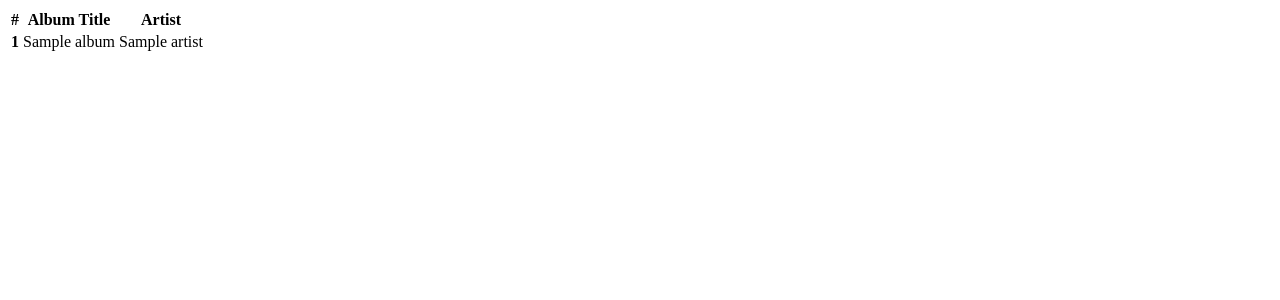
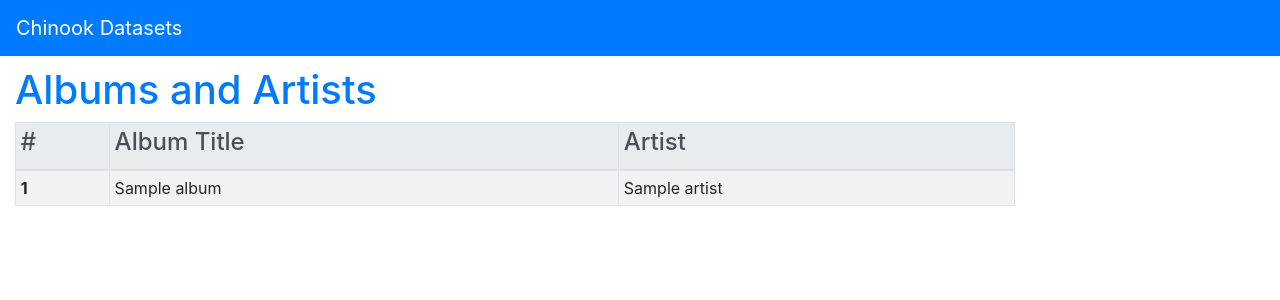
Before and after one commit to noulmon/chinook_dataset, a Django app: page / in a window 1280 px wide. Shown: the top 300 px of the page. Run offline with Django 3.2, Linux system fonts and the light colour scheme; tables that the repository leaves empty hold one stand-in row (values such as "Sample post"); some libraries are stand-ins or nearby versions.

Commit message:
added styling to the albums.html

```diff
--- a/albums/templates/datasets/albums.html
+++ b/albums/templates/datasets/albums.html
@@ -3,19 +3,35 @@
 <head>
     <meta charset="UTF-8">
     <title>Chinook Albums</title>
+    <style>
+        .center {
+            margin: auto;
+            width: 60%;
+            padding: 10px;
+        }
+    </style>
+    <link rel="stylesheet" href="https://stackpath.bootstrapcdn.com/bootstrap/4.5.2/css/bootstrap.min.css"
+          integrity="sha384-JcKb8q3iqJ61gNV9KGb8thSsNjpSL0n8PARn9HuZOnIxN0hoP+VmmDGMN5t9UJ0Z" crossorigin="anonymous">
 </head>
 <body>
-<table>
-    <thead>
+
+<nav class="navbar navbar-dark bg-primary">
+    <a class="navbar-brand" href="#">Chinook Datasets</a>
+</nav>
+
+<div class="container-fluid center">
+    <h1 style="text-align:left;color:#007bff;">Albums and Artists</h1>
+    <table class="table table-bordered table-striped table-sm" style="width:80%">
+        <thead class="thead-light">
         <tr>
-        <th>#</th>
-        <th>Album Title</th>
-        <th>Artist</th>
+            <th scope="col"><h4>#</h4></th>
+            <th scope="col"><h4>Album Title</h4></th>
+            <th scope="col"><h4>Artist</h4></th>
         </tr>
         </thead>
         {% for album in data %}
             <tr>
-            <th>{{ album.id }}</th>
+                <th scope="row">{{ album.id }}</th>
                 <td>{{ album.title }}</td>
                 <td>{{ album.artist.name }}</td>
             </tr>
```
Lines whose indentation alone changed are shown as unchanged.
